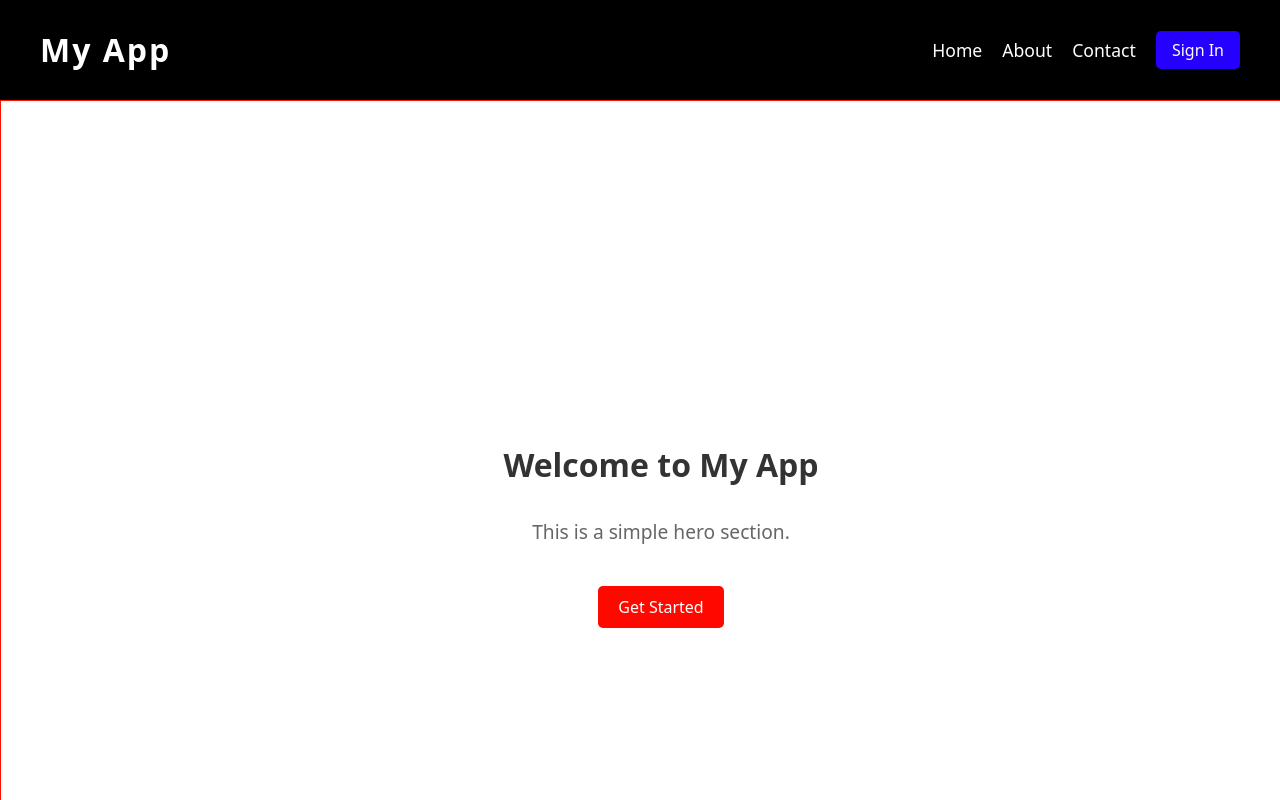
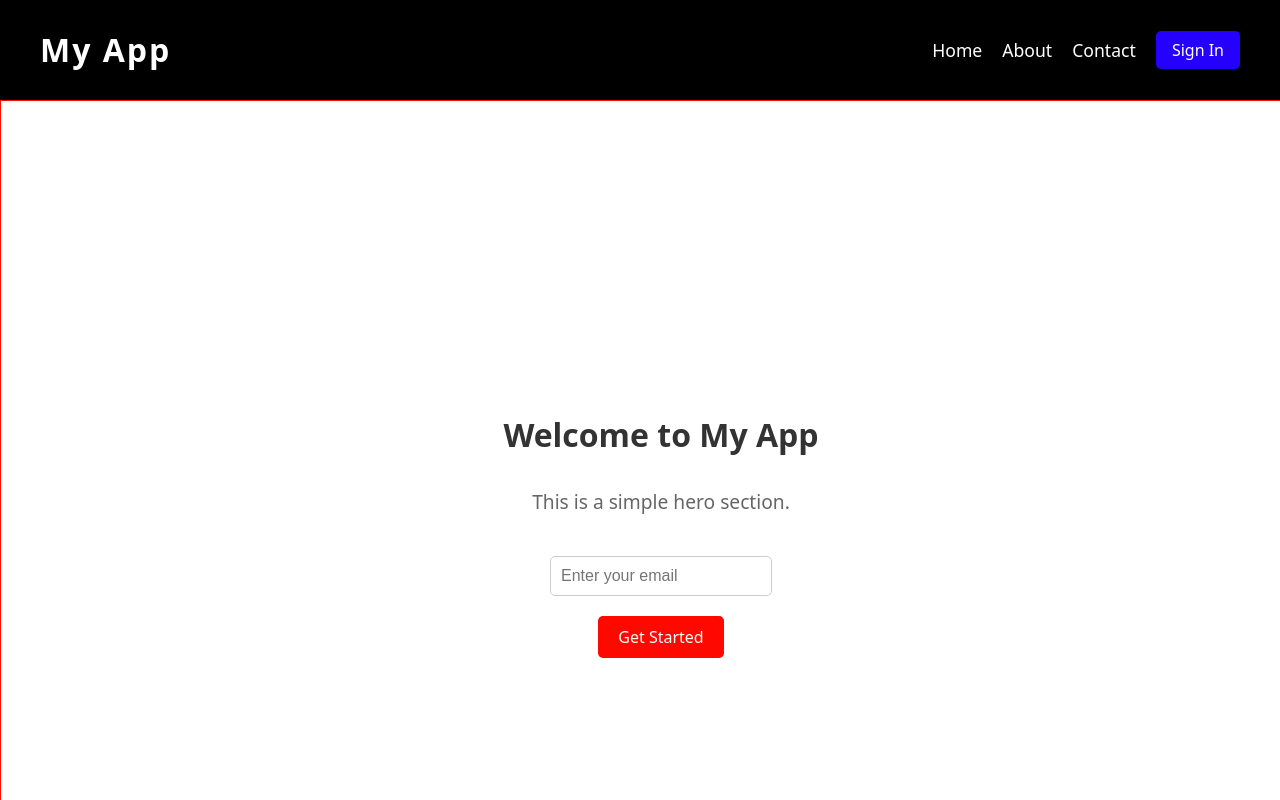
Before and after one commit to bipinjlimbu/React-15-Day-Workshop, a React (Vite) app in the folder React/my-app/: page / in a window 1280 px wide. Shown: the top 800 px of the page. Built offline with nearby package versions, Linux system fonts and the light colour scheme.

Commit message:
Learning Hook in React

```diff
--- a/React/my-app/src/components/button.jsx
+++ b/React/my-app/src/components/button.jsx
@@ -1,7 +1,7 @@
-const Button = ({ label, onClick }) => {
+const Button = ({ children, onClick }) => {
   return (
     <button onClick={onClick}>
-      {label}
+      {children}
     </button>
   );
 };
--- a/React/my-app/src/section/Header.jsx
+++ b/React/my-app/src/section/Header.jsx
@@ -11,7 +11,7 @@ const Header = () => {
             <li><a href="#About">About</a></li>
             <li><a href="#Contact">Contact</a></li>
           </ul>
-          <Button label="Sign In" onClick={() => alert('Sign In clicked!')} />
+          <Button onClick={() => alert('Sign In clicked!')}>Sign In</Button>
         </nav>
     </header>
   );
--- a/React/my-app/src/section/Hero.jsx
+++ b/React/my-app/src/section/Hero.jsx
@@ -1,11 +1,19 @@
 import myHero from "../style/Hero.module.css";
 import Button from '../components/button';
+import {useState} from 'react';
 const Hero = () => {
+  const [email, setEmail] = useState('');
+
+  const handleInputChange = (event) => {
+    setEmail(event.target.value);
+  };
+
   return (
     <section className={myHero.hero}>
       <h2>Welcome to My App</h2>
       <p>This is a simple hero section.</p>
-      <Button label="Get Started" onClick={() => alert('Button clicked!')} />
+      <input value={email} onChange={handleInputChange} placeholder="Enter your email" />
+      <Button onClick={() => alert(`Email submitted: ${email}`)}>Get Started</Button>
     </section>
   );
 };
--- a/React/my-app/src/style/Hero.module.css
+++ b/React/my-app/src/style/Hero.module.css
@@ -5,7 +5,6 @@
   min-height: 100vh;
   background-color: white;
   border: 1px solid #ff1100;
-  box-shadow: 2px 2px 5px rgba(0, 0, 0, 0.1);
   margin: 0;
   padding: 20px;
   text-align: center;
@@ -38,3 +37,11 @@
   background-color: #ffffff;
   color: #ff0800;
 }
+.hero input {
+  margin-top: 20px;
+  padding: 10px;
+  font-size: 1em;
+  border: 1px solid #ccc;
+  border-radius: 5px;
+  width: 200px;
+}
```
